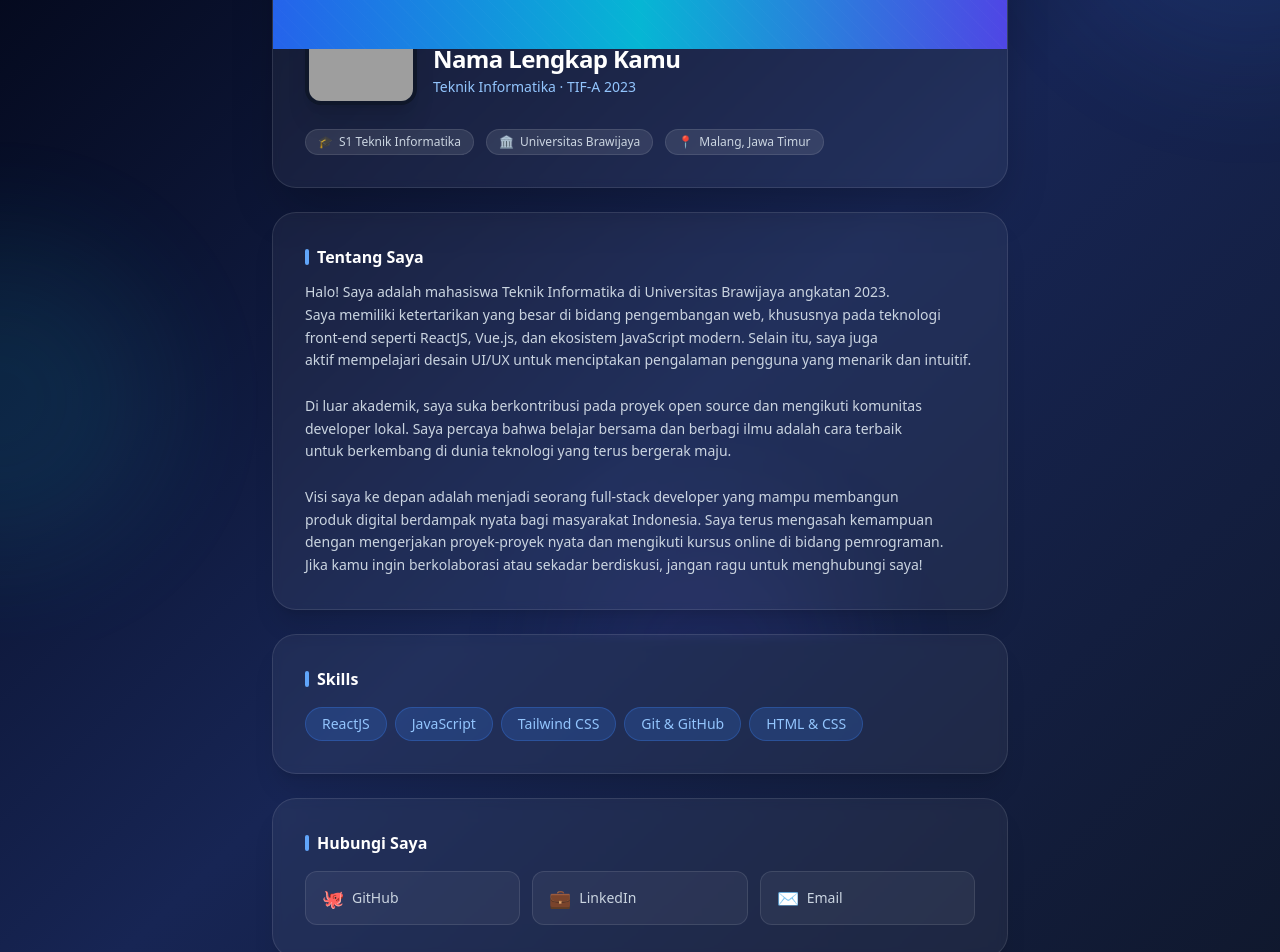
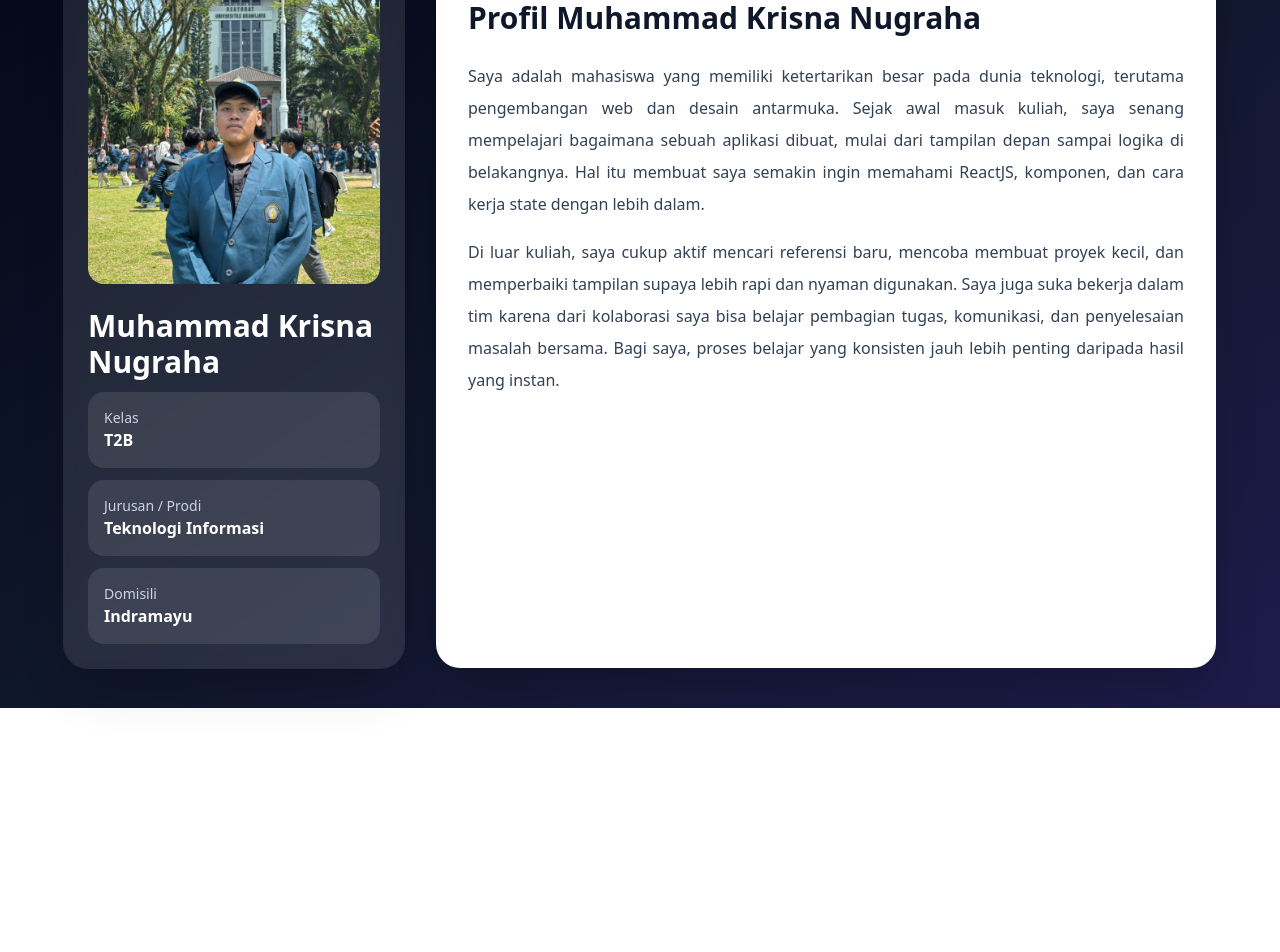
Before and after one commit to mkrisna1/tugas-profil-tim, a React (Create React App) app: page /krisna in a window 1280 px wide. Shown: the part 160-1112 px from the top of the page. After the commit the page ends 868 px from the top, so only its background shows below. Built offline with nearby package versions, Linux system fonts and the light colour scheme; grey boxes are pictures that could not be loaded.

Commit message:
update halaman menu

```diff
--- a/src/pages/home.js
+++ b/src/pages/home.js
@@ -7,12 +7,12 @@ const profiles = [
     desc: "Profil Krisna",
   },
   {
-    name: "Timothy",
+    name: "Timothy Athlon Pratama Adi",
     slug: "/timothy",
     desc: "Profil Timothy",
   },
   {
-    name: "Bintang Putra",
+    name: "Ahmad Bintang Putra Fajariyanto",
     slug: "/putra",
     desc: "Profil Putra",
   },
@@ -24,10 +24,10 @@ export default function Home() {
       <div className="mx-auto max-w-6xl">
         <header className="rounded-3xl bg-gradient-to-r from-indigo-600 to-cyan-500 p-8 shadow-2xl">
           <p className="text-sm font-semibold uppercase tracking-[0.2em]">
-            Tugas ReactJS + Tailwind
+            kelompok sigma
           </p>
           <h1 className="mt-2 text-4xl font-bold">
-            Website Profil Anggota Tim
+            Website Profil Para Sigma
           </h1>
           <p className="mt-4 max-w-2xl text-white/90">
             Halaman ini berisi profil masing-masing anggota tim dengan URL yang
--- a/src/pages/krisna.js
+++ b/src/pages/krisna.js
@@ -1,162 +1,34 @@
-// =====================================================
-// GANTI semua informasi di bawah ini dengan data kamu!
-// =====================================================
+import ProfileLayout from "../layout/layout";
+import krisnaPhoto from "../images/krisna.png";
 
-const profileData = {
-  namaLengkap: "Nama Lengkap Kamu",
-  kelas: "TIF-A 2023",
-  jurusan: "Teknik Informatika",
-  prodi: "S1 Teknik Informatika",
-  domisili: "Malang, Jawa Timur",
-  fotoProfil: "https://api.dicebear.com/7.x/avataaars/svg?seed=NamaAnda", // ganti dengan URL foto kamu
-  tentangDiri: `
-    Halo! Saya adalah mahasiswa Teknik Informatika di Universitas Brawijaya angkatan 2023.
-    Saya memiliki ketertarikan yang besar di bidang pengembangan web, khususnya pada teknologi
-    front-end seperti ReactJS, Vue.js, dan ekosistem JavaScript modern. Selain itu, saya juga
-    aktif mempelajari desain UI/UX untuk menciptakan pengalaman pengguna yang menarik dan intuitif.
-
-    Di luar akademik, saya suka berkontribusi pada proyek open source dan mengikuti komunitas
-    developer lokal. Saya percaya bahwa belajar bersama dan berbagi ilmu adalah cara terbaik
-    untuk berkembang di dunia teknologi yang terus bergerak maju.
-
-    Visi saya ke depan adalah menjadi seorang full-stack developer yang mampu membangun
-    produk digital berdampak nyata bagi masyarakat Indonesia. Saya terus mengasah kemampuan
-    dengan mengerjakan proyek-proyek nyata dan mengikuti kursus online di bidang pemrograman.
-    Jika kamu ingin berkolaborasi atau sekadar berdiskusi, jangan ragu untuk menghubungi saya!
-  `,
-  skills: ["ReactJS", "JavaScript", "Tailwind CSS", "Git & GitHub", "HTML & CSS"],
-  sosmed: {
-    github: "https://github.com/username",
-    linkedin: "https://linkedin.com/in/username",
-    email: "email@student.ub.ac.id",
-  },
-};
-
-// =====================================================
-// Komponen Profile — tidak perlu diubah di bawah ini
-// =====================================================
-
-export default function NamaAnda() {
-  const { namaLengkap, kelas, jurusan, prodi, domisili, fotoProfil, tentangDiri, skills, sosmed } =
-    profileData;
-
+export default function krisna() {
   return (
-    <div className="min-h-screen bg-gradient-to-br from-slate-950 via-blue-950 to-slate-900 font-sans">
-      {/* Decorative Background Circles */}
-      <div className="fixed inset-0 overflow-hidden pointer-events-none">
-        <div className="absolute -top-40 -right-40 w-96 h-96 bg-blue-500 rounded-full opacity-10 blur-3xl" />
-        <div className="absolute top-1/2 -left-40 w-80 h-80 bg-cyan-400 rounded-full opacity-10 blur-3xl" />
-        <div className="absolute -bottom-40 right-1/3 w-72 h-72 bg-indigo-500 rounded-full opacity-10 blur-3xl" />
-      </div>
-
-      <div className="relative z-10 max-w-3xl mx-auto px-4 py-16">
-        {/* Header Card */}
-        <div className="bg-white/5 backdrop-blur-sm border border-white/10 rounded-3xl overflow-hidden mb-6 shadow-2xl">
-          {/* Banner */}
-          <div className="h-36 bg-gradient-to-r from-blue-600 via-cyan-500 to-indigo-600 relative">
-            <div className="absolute inset-0 opacity-30"
-              style={{
-                backgroundImage: `repeating-linear-gradient(45deg, transparent, transparent 10px, rgba(255,255,255,0.05) 10px, rgba(255,255,255,0.05) 11px)`
-              }}
-            />
-          </div>
-
-          {/* Avatar + Info */}
-          <div className="px-8 pb-8">
-            <div className="flex flex-col sm:flex-row sm:items-end gap-4 -mt-14 mb-6">
-              <div className="w-28 h-28 rounded-2xl overflow-hidden border-4 border-slate-900 shadow-xl flex-shrink-0 bg-slate-800">
-                <img
-                  src={fotoProfil}
-                  alt={namaLengkap}
-                  className="w-full h-full object-cover"
-                />
-              </div>
-              <div className="sm:pb-2">
-                <h1 className="text-2xl font-bold text-white tracking-tight">{namaLengkap}</h1>
-                <p className="text-blue-300 text-sm font-medium mt-0.5">{jurusan} · {kelas}</p>
-              </div>
-            </div>
-
-            {/* Meta badges */}
-            <div className="flex flex-wrap gap-3">
-              <Badge icon="🎓" label={prodi} />
-              <Badge icon="🏛️" label="Universitas Brawijaya" />
-              <Badge icon="📍" label={domisili} />
-            </div>
-          </div>
-        </div>
-
-        {/* About Section */}
-        <div className="bg-white/5 backdrop-blur-sm border border-white/10 rounded-3xl p-8 mb-6 shadow-xl">
-          <SectionTitle>Tentang Saya</SectionTitle>
-          <p className="text-slate-300 leading-relaxed text-sm whitespace-pre-line">
-            {tentangDiri.trim()}
+    <ProfileLayout
+      name="Muhammad Krisna Nugraha"
+      studentClass="T2B"
+      major="Teknologi Informasi"
+      domicile="Indramayu"
+      photo={krisnaPhoto}
+      about={
+        <>
+          <p>
+            Saya adalah mahasiswa yang memiliki ketertarikan besar pada dunia
+            teknologi, terutama pengembangan web dan desain antarmuka. Sejak
+            awal masuk kuliah, saya senang mempelajari bagaimana sebuah aplikasi
+            dibuat, mulai dari tampilan depan sampai logika di belakangnya. Hal
+            itu membuat saya semakin ingin memahami ReactJS, komponen, dan cara
+            kerja state dengan lebih dalam.
           </p>
-        </div>
-
-        {/* Skills Section */}
-        <div className="bg-white/5 backdrop-blur-sm border border-white/10 rounded-3xl p-8 mb-6 shadow-xl">
-          <SectionTitle>Skills</SectionTitle>
-          <div className="flex flex-wrap gap-2 mt-4">
-            {skills.map((skill) => (
-              <span
-                key={skill}
-                className="px-4 py-1.5 rounded-full text-sm font-medium bg-blue-500/20 text-blue-300 border border-blue-500/30 hover:bg-blue-500/30 transition-colors"
-              >
-                {skill}
-              </span>
-            ))}
-          </div>
-        </div>
-
-        {/* Contact Section */}
-        <div className="bg-white/5 backdrop-blur-sm border border-white/10 rounded-3xl p-8 shadow-xl">
-          <SectionTitle>Hubungi Saya</SectionTitle>
-          <div className="grid grid-cols-1 sm:grid-cols-3 gap-3 mt-4">
-            <ContactLink href={sosmed.github} icon="🐙" label="GitHub" />
-            <ContactLink href={sosmed.linkedin} icon="💼" label="LinkedIn" />
-            <ContactLink href={`mailto:${sosmed.email}`} icon="✉️" label="Email" />
-          </div>
-        </div>
-
-        {/* Footer */}
-        <p className="text-center text-slate-500 text-xs mt-8">
-          Universitas Brawijaya · {kelas} · {new Date().getFullYear()}
-        </p>
-      </div>
-    </div>
+          <p>
+            Di luar kuliah, saya cukup aktif mencari referensi baru, mencoba
+            membuat proyek kecil, dan memperbaiki tampilan supaya lebih rapi dan
+            nyaman digunakan. Saya juga suka bekerja dalam tim karena dari
+            kolaborasi saya bisa belajar pembagian tugas, komunikasi, dan
+            penyelesaian masalah bersama. Bagi saya, proses belajar yang
+            konsisten jauh lebih penting daripada hasil yang instan.
+          </p>
+        </>
+      }
+    />
   );
 }
-
-// ─── Helper Components ────────────────────────────────────
-
-function Badge({ icon, label }) {
-  return (
-    <span className="inline-flex items-center gap-1.5 px-3 py-1 rounded-full bg-white/10 text-slate-300 text-xs border border-white/10">
-      <span>{icon}</span> {label}
-    </span>
-  );
-}
-
-function SectionTitle({ children }) {
-  return (
-    <h2 className="text-white font-semibold text-base flex items-center gap-2 mb-3">
-      <span className="w-1 h-4 rounded-full bg-blue-400 inline-block" />
-      {children}
-    </h2>
-  );
-}
-
-function ContactLink({ href, icon, label }) {
-  return (
-    <a
-      href={href}
-      target="_blank"
-      rel="noopener noreferrer"
-      className="flex items-center gap-2 px-4 py-3 rounded-xl bg-white/5 border border-white/10 text-slate-300 text-sm hover:bg-white/10 hover:text-white transition-all"
-    >
-      <span className="text-lg">{icon}</span>
-      <span>{label}</span>
-    </a>
-  );
-}
```
Also changed, not shown: src/images/krisna.png (added).
